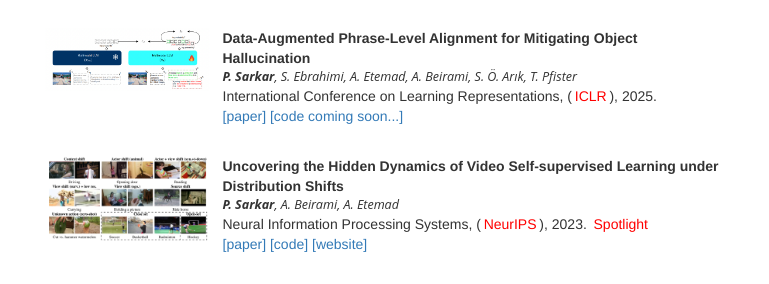
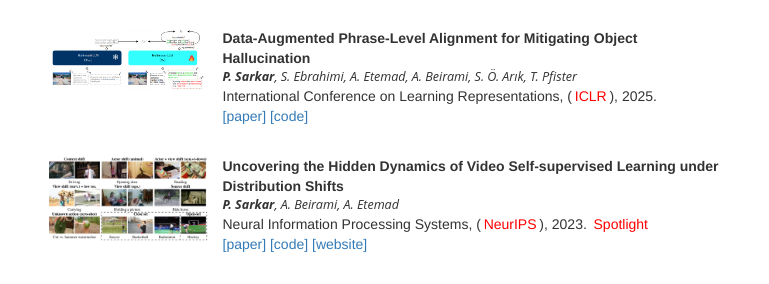
Before and after one commit to pritamqu/pritamqu.github.io, a Jekyll site: the page built from research.md, in a window 1280 px wide and 900 px high. Shown: the part 211-495 px from the top of the window, without its empty margins (255-1024 px from the left). Built offline with Jekyll 4.4.1, drawn with Linux system fonts in a browser that asks for light colours.

Commit message:
added dpa code

```diff
--- a/research.md
+++ b/research.md
@@ -23,7 +23,7 @@ permalink: /research/
 			</div>
 			<div class="pub-links">
 				<a href="https://arxiv.org/abs/2405.18654">[paper]</a>
-				<a href="./">[code coming soon...]</a>
+				<a href="https://github.com/pritamqu/HALVA">[code]</a>
 				<!-- <a href="./">[website]</a> -->
 			</div>
 		</div>
```
